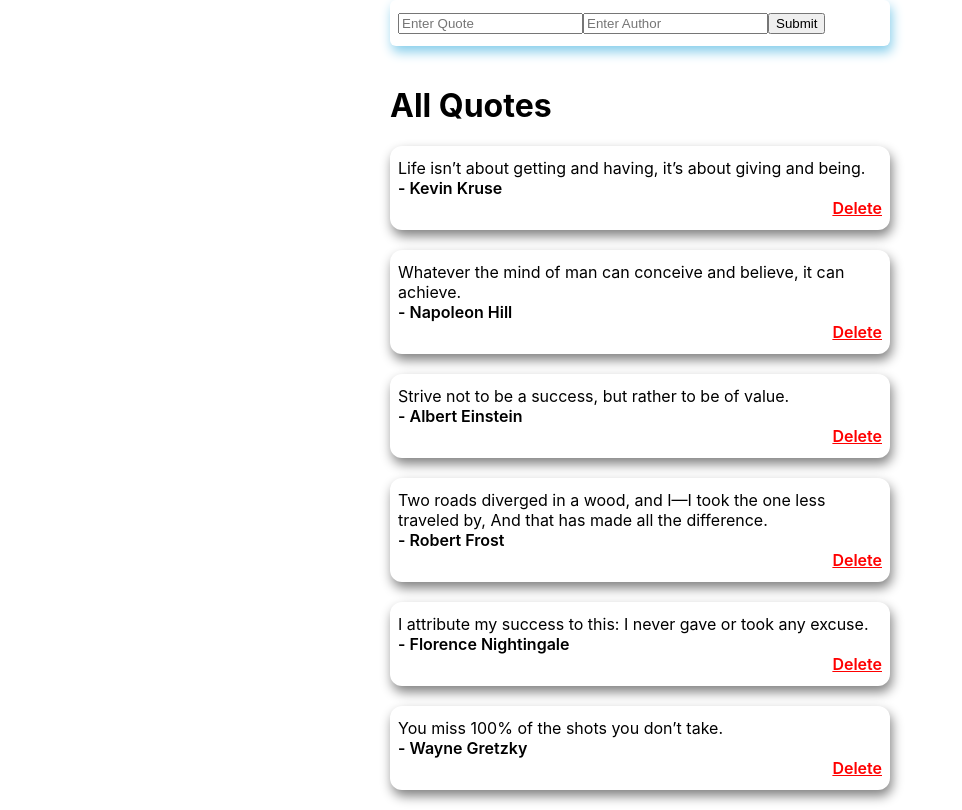
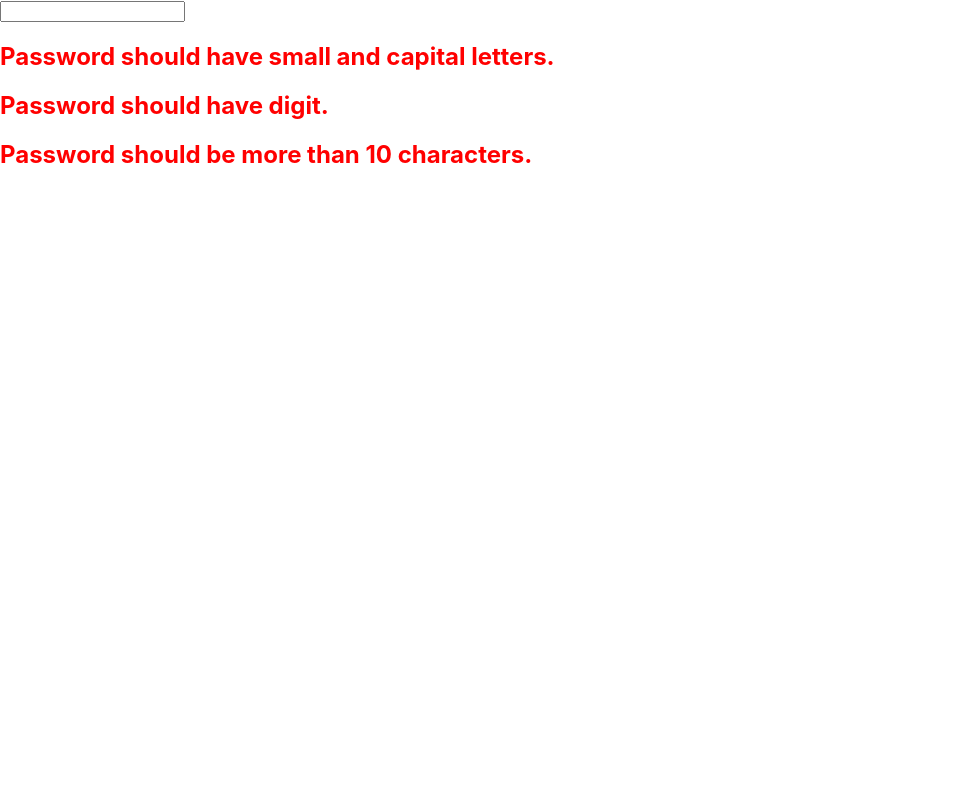
Before and after one commit to udbhavpushkar/ravelclawn-ns, a React (Create React App) app: page / in a window 1280 px wide. Shown: the whole page, without its empty margins (0-962 px from the left). Built offline with nearby package versions, Linux system fonts and the light colour scheme.

Commit message:
useEffect and context and passwordvalidator

```diff
--- a/src/App.js
+++ b/src/App.js
@@ -1,6 +1,8 @@
 import Counting from "./components/Counting" //"./components/Counting/index.js"
 import Navbar from "./components/navbar"
+import Nest from "./components/Nest"
 import NumberGame from "./components/NumberGame"
+import PasswordValidator from "./components/PasswordValidator"
 import Quotes from "./components/Quotes"
 
 // node -v
@@ -14,7 +16,9 @@ function App() {
       {/* <Navbar /> */}
       {/* <Counting /> */}
       {/* <NumberGame /> */}
-      <Quotes />
+      {/* <Quotes /> */}
+      {/* <Nest /> */}
+      <PasswordValidator />
     </div>
   )
 }
--- a/src/components/Counting/index.js
+++ b/src/components/Counting/index.js
@@ -1,4 +1,4 @@
-import React, { useState } from "react"
+import React, { useEffect, useState } from "react"
 
 export default function Counting() {
   const [count, setCount] = useState(0)
@@ -13,6 +13,33 @@ export default function Counting() {
       setCount(count - 1)
     }
   }
+
+  //useEffect without dependency is component on update/rendered
+  /* useEffect(() => {
+    console.log("Something")
+    let timer = setInterval(() => {
+      setRuns(runs + 1)
+    }, 1000)
+    //cleanup function => exectues on unmounting or un-rendereing of the component
+    return () => {
+      clearInterval(timer)
+    }
+  }) */
+
+  //useEffect with empty dependency array => component on mount / first time render
+  useEffect(() => {
+    console.log("Componnet")
+    console.log("mounted")
+    //call api to fetch list of online friends
+    // fetchFriends()
+  }, [])
+
+  useEffect(() => {
+    if (runs === 5) {
+      alert("Hey its 5")
+    }
+    console.log("Something is dependent")
+  }, [runs])
 
   return (
     <div style={{ fontSize: "22px", paddingLeft: "20px" }}>
--- /dev/null
+++ b/src/components/Nest/index.js
@@ -0,0 +1,49 @@
+import React, { createContext, useContext, useState } from "react"
+
+const DataContext = createContext()
+
+const Nest2 = (props) => {
+  const someData = useContext(DataContext)
+  return (
+    <div>
+      <h2>This is nest 2 {someData}</h2>
+      <Nest3 />
+    </div>
+  )
+}
+
+const Nest3 = (props) => {
+  return (
+    <div>
+      <h2>This is nest 3 </h2>
+      <Nest4 />
+    </div>
+  )
+}
+
+const Nest4 = (props) => {
+  const girishData = useContext(DataContext)
+
+  return (
+    <div>
+      <h2>This is nest 4 {girishData}</h2>
+    </div>
+  )
+}
+
+const Nest = () => {
+  const [data, setData] = useState("Nitin")
+
+  return (
+    <DataContext.Provider value={data}>
+      <div>
+        <h1>This is Nest 1 {data}</h1>
+        <Nest2 />
+      </div>
+    </DataContext.Provider>
+  )
+}
+
+// Main => Sidebar => Popup => AnswerBox
+
+export default Nest
--- /dev/null
+++ b/src/components/PasswordValidator/index.js
@@ -0,0 +1,49 @@
+import React, { useEffect, useState } from "react"
+
+const PasswordValidator = () => {
+  const [password, setPassword] = useState("")
+
+  const [letters, setLetters] = useState(false)
+  const [digits, setDigits] = useState(false)
+  const [size, setSize] = useState(false)
+
+  useEffect(() => {
+    //check condition here
+    //check length
+    if (password.length > 10) {
+      setSize(true)
+    } else {
+      setSize(false)
+    }
+
+    //check digit
+    if (/\d/.test(password)) {
+      setDigits(true)
+    } else {
+      setDigits(false)
+    }
+
+    if (/[a-z]/.test(password) && /[A-Z]/.test(password)) {
+      setLetters(true)
+    } else {
+      setLetters(false)
+    }
+  }, [password])
+
+  function checkPassword(e) {
+    setPassword(e.target.value)
+  }
+
+  return (
+    <div>
+      <div>
+        <input type="text" value={password} onChange={checkPassword} />
+      </div>
+      <h2 style={{ color: letters ? "green" : "red" }}>Password should have small and capital letters.</h2>
+      <h2 style={{ color: digits ? "green" : "red" }}>Password should have digit.</h2>
+      <h2 style={{ color: size ? "green" : "red" }}>Password should be more than 10 characters.</h2>
+    </div>
+  )
+}
+
+export default PasswordValidator
--- a/src/components/Quotes/index.js
+++ b/src/components/Quotes/index.js
@@ -36,23 +36,6 @@ const Quotes = () => {
   const [quote, setQuote] = useState("")
   const [author, setAuthor] = useState("")
 
-  //useEffect without dependency is component on update
-  useEffect(() => {
-    console.log("Something")
-    console.log("Updated in our component")
-  })
-
-  //useEffect with empty dependency array component on mount
-  useEffect(() => {
-    console.log("Componnet")
-    console.log("mounted")
-  }, [])
-
-  useEffect(() => {
-    console.log("Quote is")
-    console.log("been updated")
-  }, [quote])
-
   const deleteQuote = (i) => {
     let myData = [...quoteData]
     myData.splice(i, 1) // delete element of index i from an array
@@ -89,7 +72,7 @@ const Quotes = () => {
       </div>
       <h1>All Quotes</h1>
       {quoteData.map((item, index) => {
-        return <QuoteBox item={item} index={index} deleteQuote={deleteQuote} />
+        return <QuoteBox key={index} item={item} index={index} deleteQuote={deleteQuote} />
       })}
     </div>
   )
```
